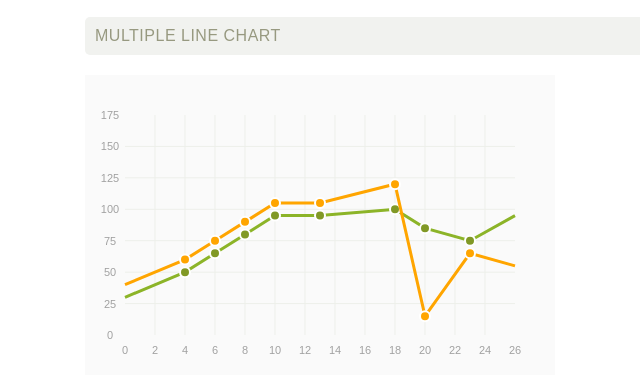
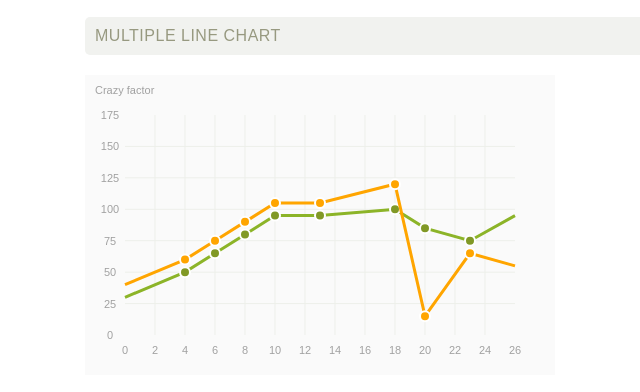
Before and after one commit to davoreric/chartphael, a website: page demo/index.html in a window 1280 px wide. Shown: the part 1988-2380 px from the top of the page, 120-760 px from the left. Drawn offline with Linux system fonts and the light colour scheme.

Commit message:
y grid main label

```diff
--- a/demo/index.html
+++ b/demo/index.html
@@ -133,7 +133,8 @@
                     "y": {
                         "interval": 25,
                         "min": 0,
-                        "max": 175
+                        "max": 175,
+                        "mainLabel": "Crazy factor"
                     }
                 },
                 "items": [
@@ -238,6 +239,9 @@
                 node: document.getElementById('multiple_line_chart'),
                 type: 'line',
                 data: lineChartJSON,
+                yAxis: {
+                    mainLabel: true
+                },
                 line: {
                     shadow: {
                         show: false
```
Also changed, not shown: README.md, dist/chartphael.js, dist/graph/line.js.
